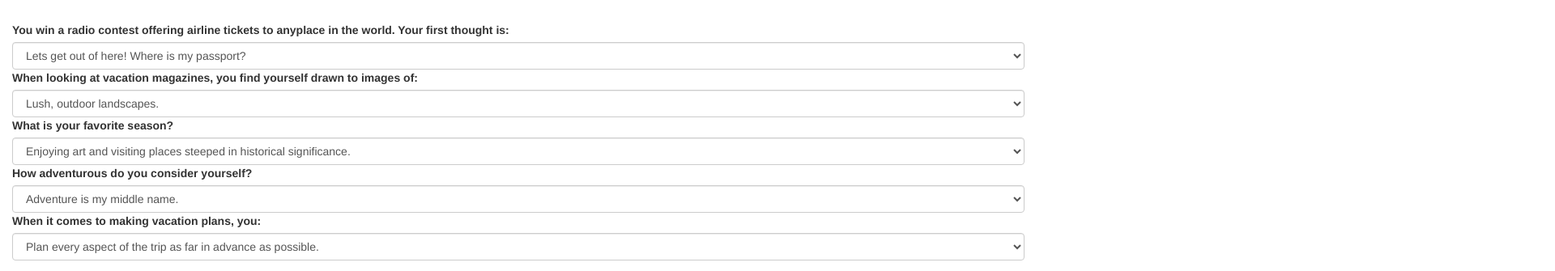
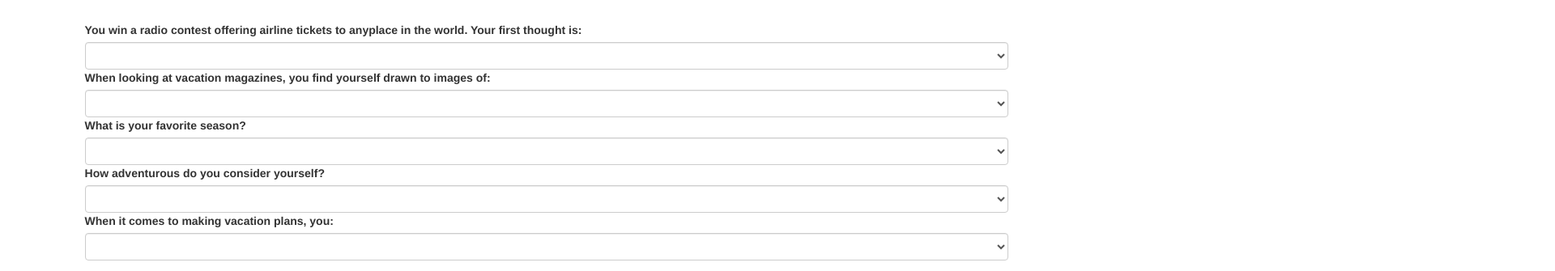
Before and after one commit to sreadbrown/travel-quiz, a plain HTML site: page index.html in a window 1280 px wide. Shown: the part 198-533 px from the top of the page at 81% size, 1920 px wide, since content can reach past the window. Drawn offline with Linux system fonts and the light colour scheme.

Commit message:
add a null value option to the html forms

```diff
--- a/index.html
+++ b/index.html
@@ -13,20 +13,23 @@
           <h1>Where should you go on vacation?</h1>
       </div>
     </div>
-    <div class="container-fluid">
+    <div class="container">
       <form id="match">
         <label for="passport">You win a radio contest offering airline tickets to anyplace in the world. Your first thought is:</label>
         <select id="passport" class="form-control">
+          <option value="null"></option>
           <option>Lets get out of here! Where is my passport?</option>
           <option>USA! USA! I&#39;d love to check another state off my list!</option>
         </select>
         <label for="urban">When looking at vacation magazines, you find yourself drawn to images of:</label>
         <select id="urban" class="form-control">
+          <option value="null"></option>
           <option>Lush, outdoor landscapes.</option>
           <option>Dramatic city skylines.</option>
         </select>
         <label for="activity">What is your favorite season?</label>
         <select id="activity" class="form-control">
+          <option value="null"></option>
           <option>Enjoying art and visiting places steeped in historical significance.</option>
           <option>In nature soaking in the fresh air and epic scenery.</option>
           <option>Eating and drinking my way around town.</option>
@@ -35,20 +38,20 @@
         </select>
         <label for="adventure">How adventurous do you consider yourself?</label>
         <select id="adventure" class="form-control">
+          <option value="null"></option>
           <option>Adventure is my middle name.</option>
           <option>I dabble in adventure.</option>
           <option>I'm and indoor kid. Saftey first.</option>
         </select>
         <label for="plans">When it comes to making vacation plans, you:</label>
         <select id="plans" class="form-control">
+          <option value="null"></option>
           <option>Plan every aspect of the trip as far in advance as possible.</option>
           <option>Plan a few months in advance.</option>
           <option>Make things up as you go.</option>
         <button type="submit" class="btn">See Your Ideal Vacation Destination!</button>
         </select>
       </form>
-    </div>
-    <div class="container-fluid">
       <div id="athens" class="results">
         <h1>Athens, Greece</h1>
         <img src="img/athens.jpeg" alt="a picture of athens">
```
